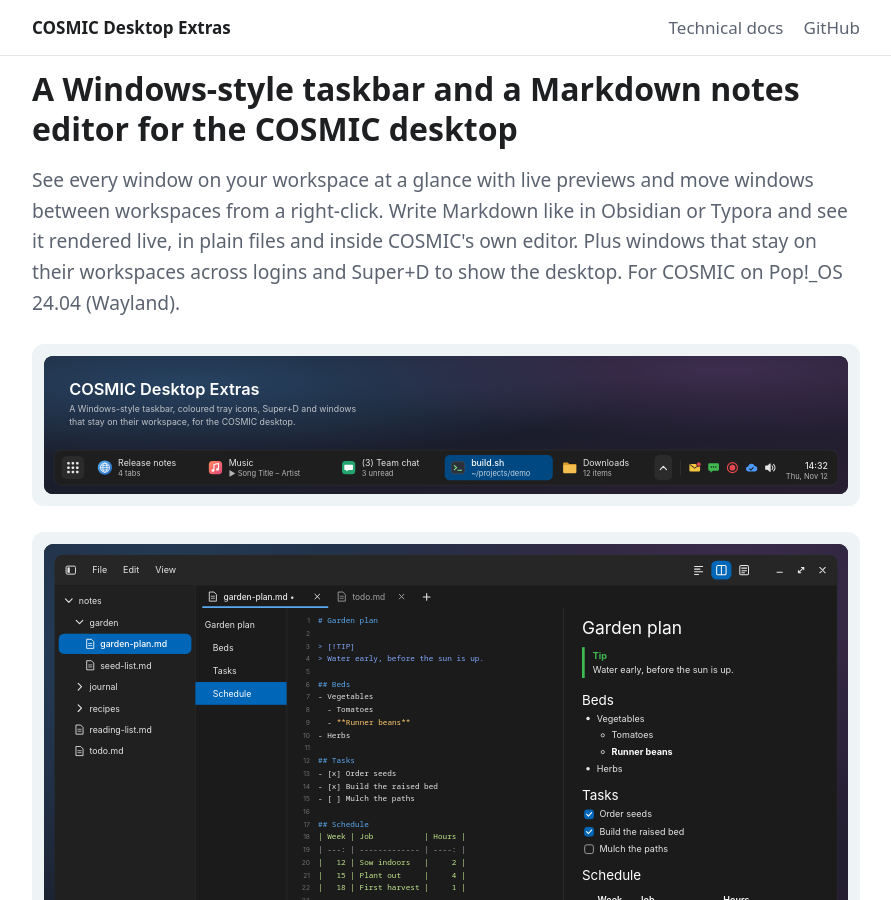
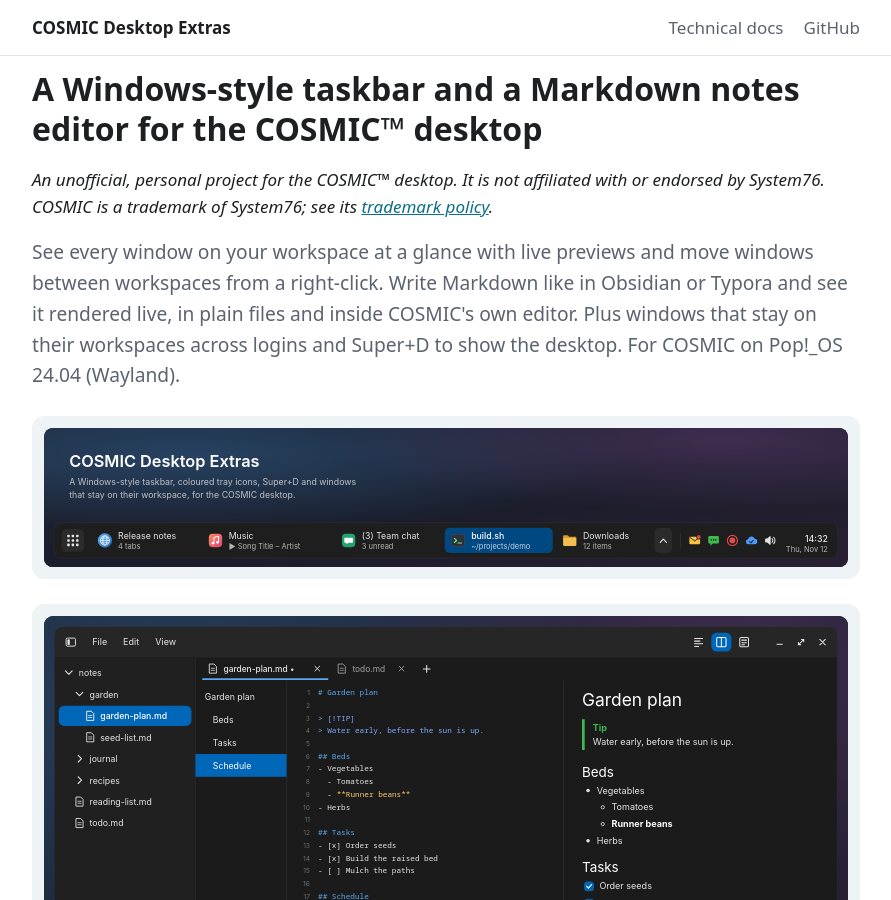
Before and after one commit to jwillmer/cosmic-desktop-extras, a Jekyll site: the page built from docs/index.md, in a window 1280 px wide and 900 px high. Shown: the whole window, without its empty margins (194-1085 px from the left). Built offline with Jekyll 4.4.1, drawn with Linux system fonts in a browser that asks for light colours; some of the changed text lies outside the part shown.

Commit message:
Docs: unofficial-project and trademark note at the top
Co-Authored-By: Claude Opus 5.5 <noreply@anthropic.com>

```diff
--- a/docs/index.md
+++ b/docs/index.md
@@ -6,7 +6,10 @@ description: >-
   Desktop and coloured tray icons. Free, open source, per user.
 ---
 
-# A Windows-style taskbar and a Markdown notes editor for the COSMIC desktop
+# A Windows-style taskbar and a Markdown notes editor for the COSMIC™ desktop
+
+<p><em>An unofficial, personal project for the COSMIC™ desktop. It is not affiliated with or endorsed by
+System76. COSMIC is a trademark of System76; see its <a href="https://github.com/pop-os/cosmic-epoch/blob/master/TRADEMARK.md">trademark policy</a>.</em></p>
 
 <p class="lead">See every window on your workspace at a glance with live previews and move windows
 between workspaces from a right-click. Write Markdown like in Obsidian or Typora and see it
@@ -154,4 +157,4 @@ with COSMIC. Build steps, requirements and the FAQ:
 - [For app developers](launcher-entry.md): put your own text on the taskbar's second line
 
 Built on System76's [COSMIC](https://github.com/pop-os/cosmic-epoch) desktop. GPL-3.0. This
-project is not affiliated with or endorsed by System76.
+project is not affiliated with or endorsed by System76. COSMIC is a trademark of System76.
```
Also changed, not shown: README.md.
